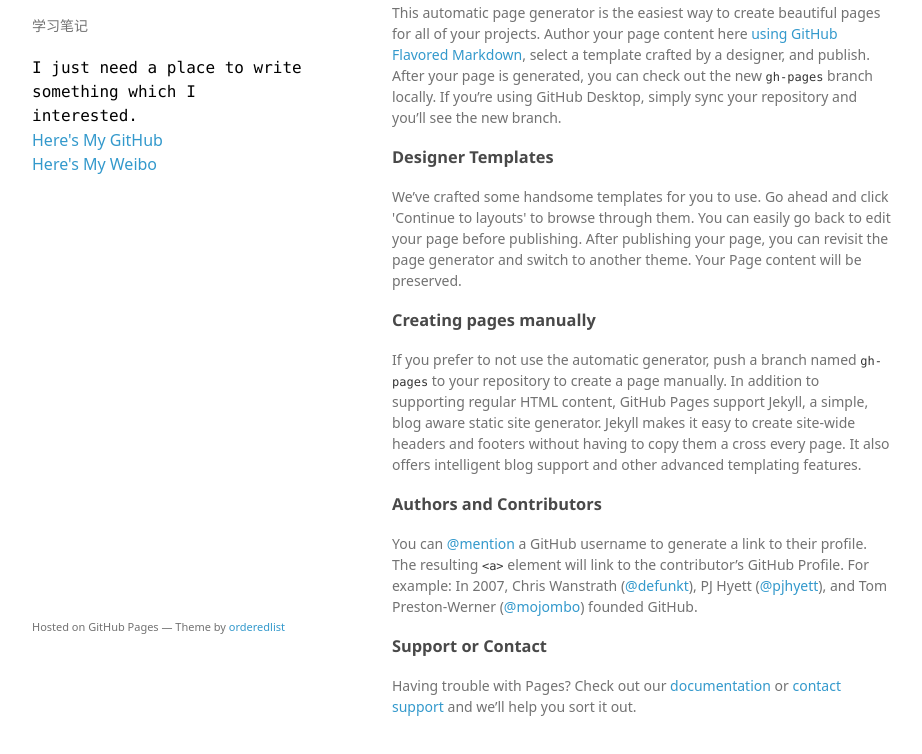
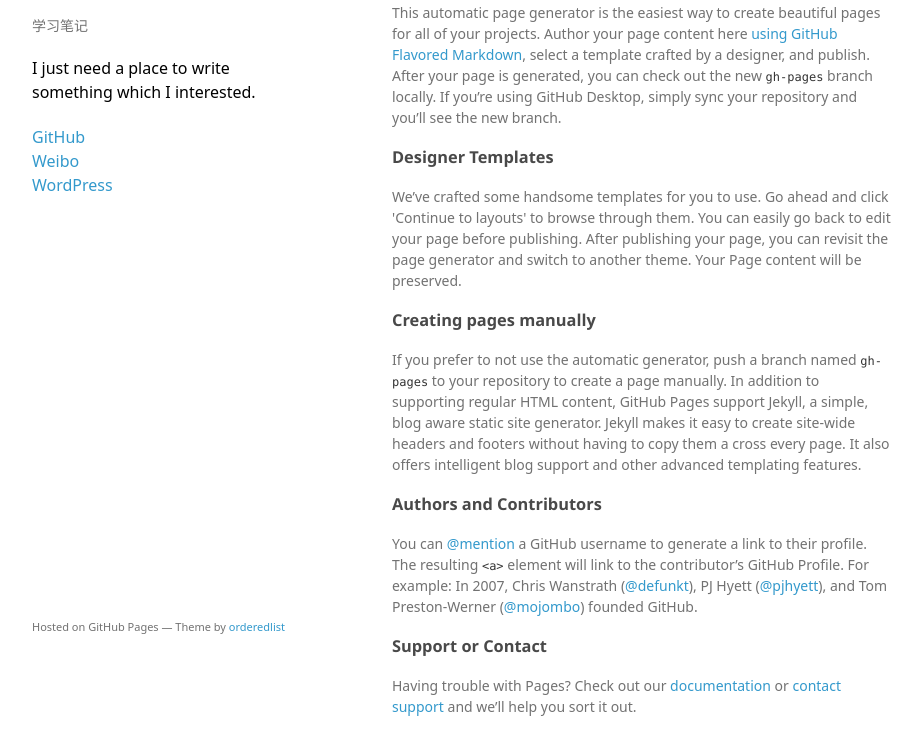
Before and after one commit to Lynn-Lau/Lynn-Lau.github.io, a plain HTML site: page index.html in a window 1280 px wide. Shown: the part 94-848 px from the top of the page, without its empty margins (178-1100 px from the left). Drawn offline with Linux system fonts and the light colour scheme; a web font is replaced by a local one.

Commit message:
change the fonts

```diff
--- a/index.html
+++ b/index.html
@@ -18,21 +18,29 @@
         <h1>Lynn-Lau</h1>
         <p>学习笔记</p>
         <p class="view">
-            <font size = "3" style="color: black;font-family: 'Lucida Console'" >
+            <font size = "3" style="color: black;" >
             I just need a place to write something which I interested.
             </font>
                 <br>
+				<br>
             <a href="https://github.com/Lynn-Lau">
                 <font size="3" >
-                    Here's My GitHub
+                    GitHub
                     </font>
             </a>
             <br>
             <a href="http://weibo.com/liusilinlynn">
                 <font size="3">
-                    Here's My Weibo
+                    Weibo
                     </font>
                 </a>
+			 <br>
+            <a href="https://lynnlaulsl.wordpress.com/">
+                <font size="3" >
+                    WordPress
+                    </font>
+            </a>
+
         </p>
       </header>
 
```
